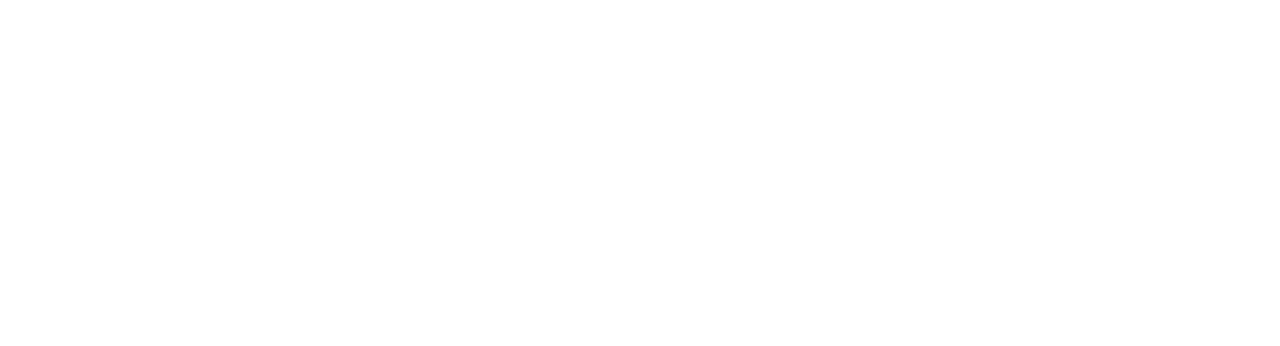
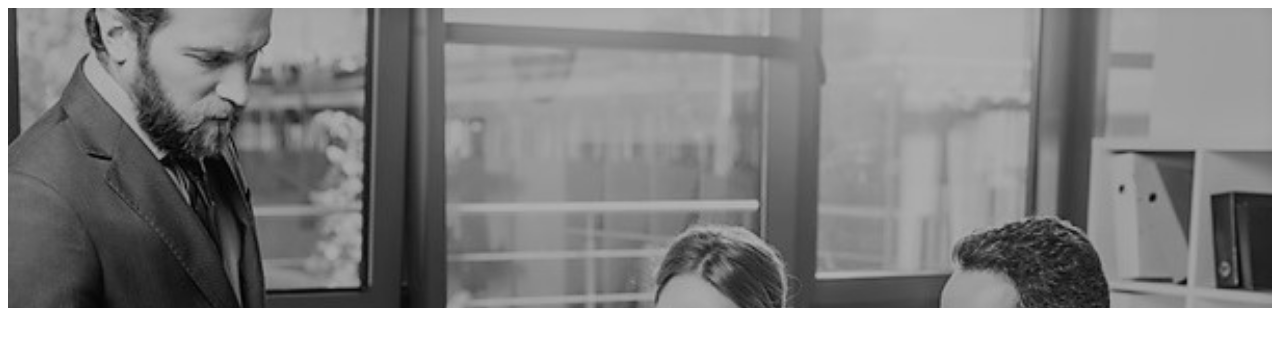
Before and after one commit to gisachris/bootstrap-study, a website: page index.html in a window 1280 px wide. Drawn offline with nearby package versions, Linux system fonts and the light colour scheme; files that its build step writes are made by us from their sources; the site is published under a folder, as on GitHub Pages, so addresses that start at the root find nothing.

Commit message:
some hope

```diff
--- a/assets/dist/css/style-config.css
+++ b/assets/dist/css/style-config.css
@@ -1,6 +1,6 @@
 .div {
   width: 100%;
   height: 300px;
-  background-image: url(/images/act/lawyertop.png);
+  background-image: url(../../../images/act/lawyertop.png);
   background-size: cover;
 }/*# sourceMappingURL=style-config.css.map */
--- a/assets/dist/scss/style-config.scss
+++ b/assets/dist/scss/style-config.scss
@@ -2,6 +2,6 @@
 .div {
   width: 100%;
   height: 300px;
-  background-image: url(/images/act/lawyertop.png);
+  background-image: url(../../../images/act/lawyertop.png);
   background-size: cover;
 }
```
Also changed, not shown: 2 other files.
